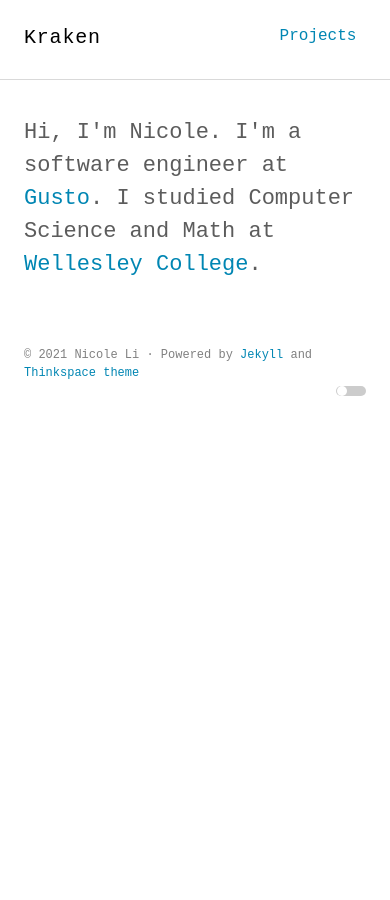
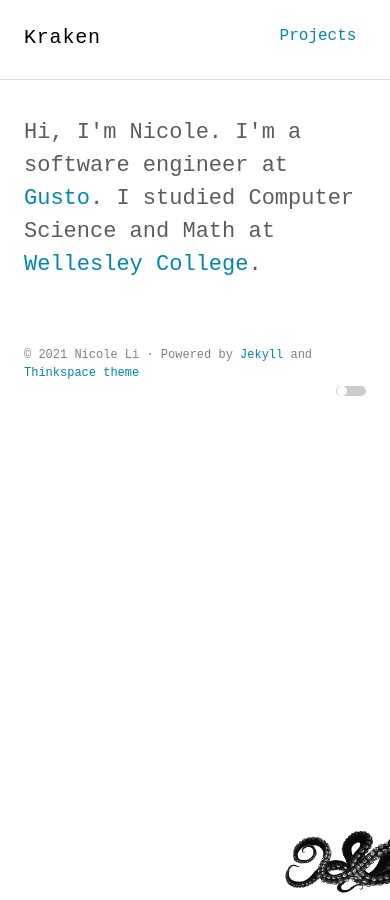
Before and after one commit to nicole-li/nicole-li.github.io, a Jekyll site: the page built from index.html, in a window 390 px wide. Built offline with Jekyll 4.4.1, drawn with Linux system fonts in a browser that asks for light colours; some web fonts are replaced.

Commit message:
tentacles for mobile

```diff
--- a/assets/scss/_layout.scss
+++ b/assets/scss/_layout.scss
@@ -296,7 +296,11 @@ hr {
   }
 
   body {
-    background-image: none;
+    background-color: $base-background-color;
+    background-image: url("/assets/images/tentacles.png");
+    background-position: bottom right; /* Center the image */
+    background-repeat: no-repeat; /* Do not repeat the image */
+    background-size: 30%;
   }
 }
 
```
